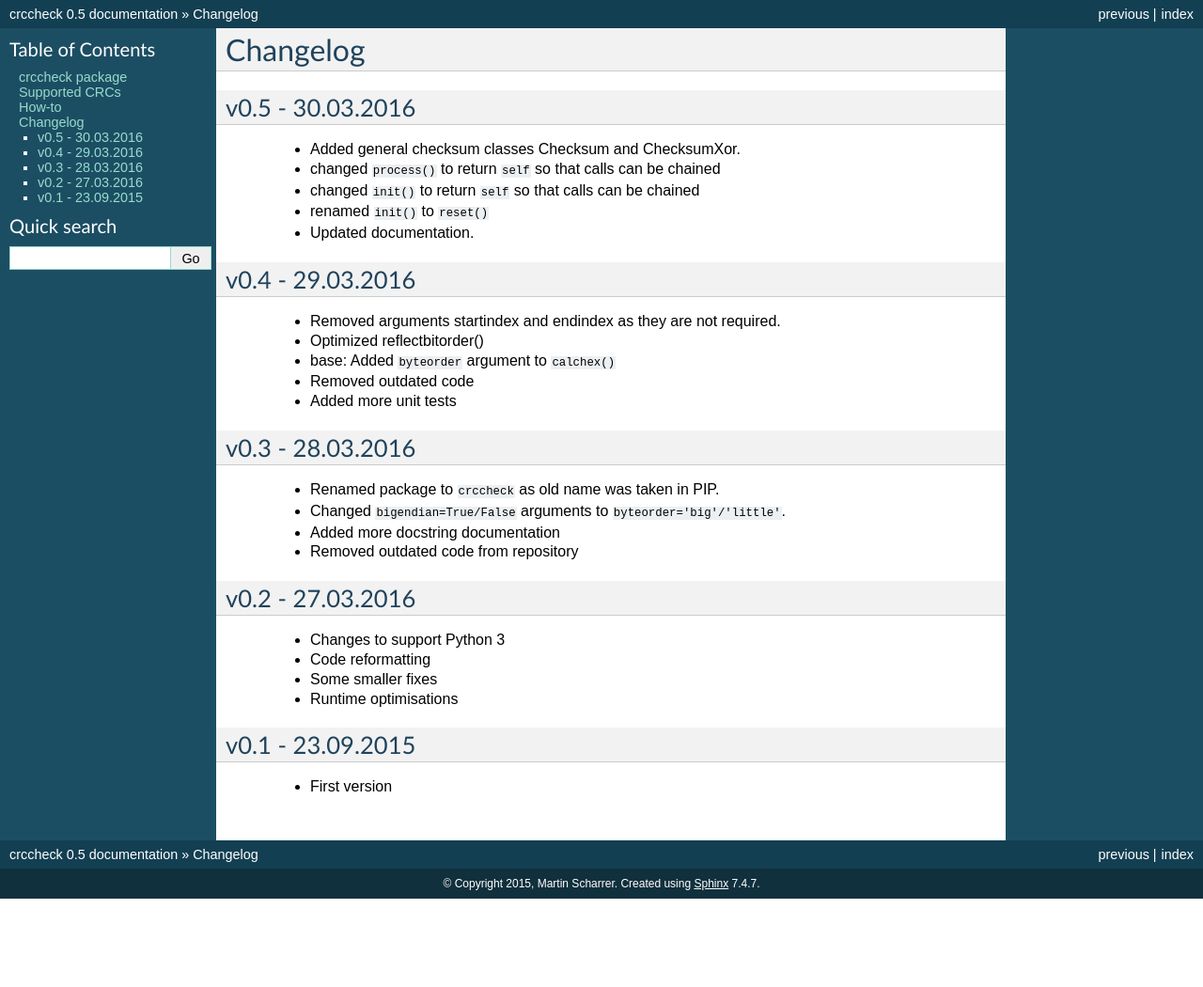
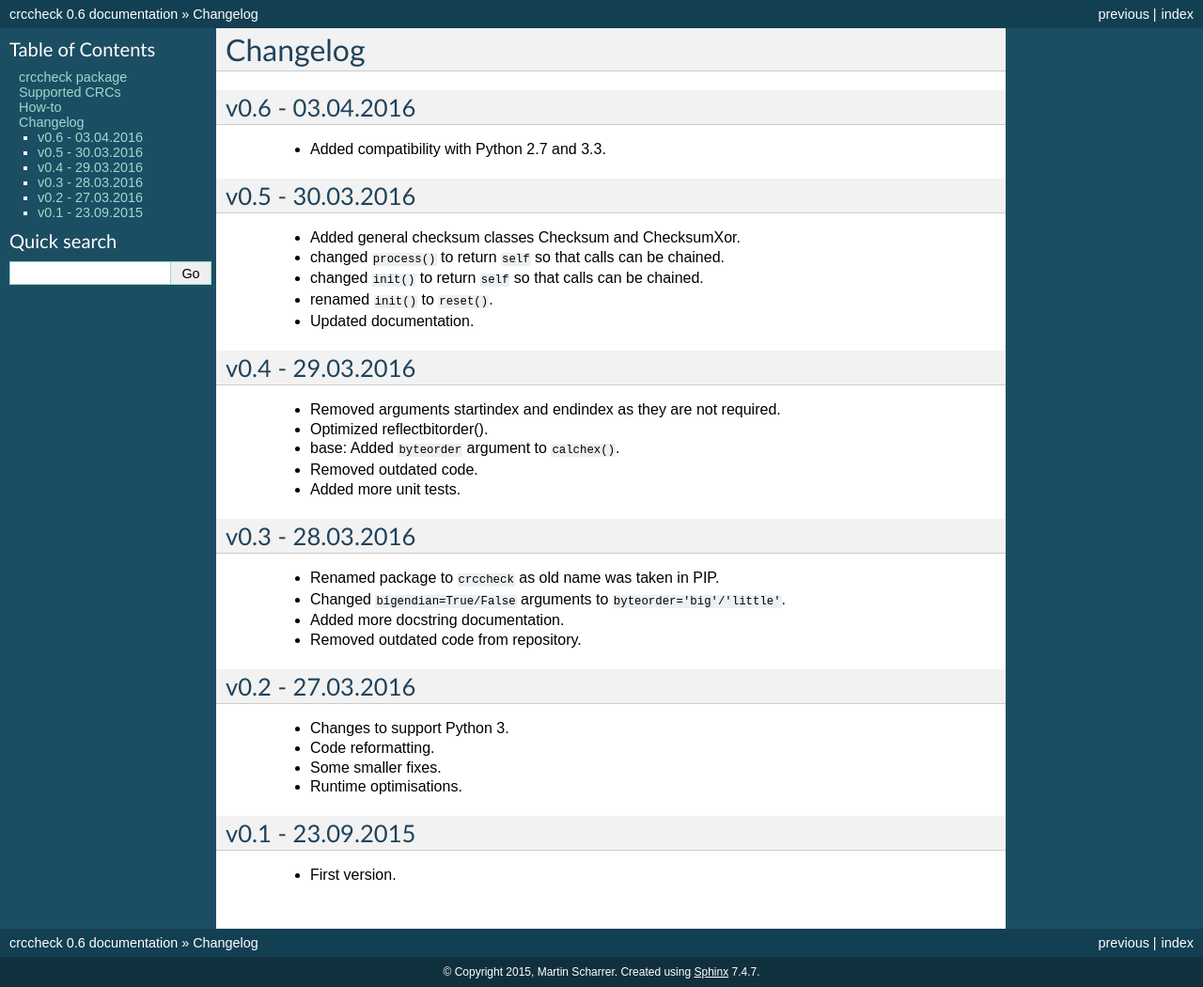
Before and after one commit to MartinScharrer/crccheck, a Sphinx documentation site: the page built from docs/source/changelog.rst, in a window 1280 px wide. Shown: the whole page at 94% size. Built offline with Sphinx 7.4.7, drawn with Linux system fonts in a browser that asks for light colours; before the commit the page ends 956 px from its top, so only the background shows below that.

Commit message:
Updated config files for v0.6 release.

```diff
--- a/docs/source/changelog.rst
+++ b/docs/source/changelog.rst
@@ -2,36 +2,40 @@
 Changelog
 =========
 
+v0.6 - 03.04.2016
+=================
+ * Added compatibility with Python 2.7 and 3.3.
+
 v0.5 - 30.03.2016
 =================
  * Added general checksum classes Checksum and ChecksumXor.
- * changed ``process()`` to return ``self`` so that calls can be chained
- * changed ``init()`` to return ``self`` so that calls can be chained
- * renamed ``init()`` to ``reset()``
+ * changed ``process()`` to return ``self`` so that calls can be chained.
+ * changed ``init()`` to return ``self`` so that calls can be chained.
+ * renamed ``init()`` to ``reset()``.
  * Updated documentation.
 
 v0.4 - 29.03.2016
 =================
  * Removed arguments startindex and endindex as they are not required.
- * Optimized reflectbitorder()
- * base: Added ``byteorder`` argument to ``calchex()``
- * Removed outdated code
- * Added more unit tests
+ * Optimized reflectbitorder().
+ * base: Added ``byteorder`` argument to ``calchex()``.
+ * Removed outdated code.
+ * Added more unit tests.
 
 v0.3 - 28.03.2016
 =================
  * Renamed package to ``crccheck`` as old name was taken in PIP.
  * Changed ``bigendian=True/False`` arguments to ``byteorder='big'/'little'``.
- * Added more docstring documentation
- * Removed outdated code from repository
+ * Added more docstring documentation.
+ * Removed outdated code from repository.
 
 v0.2 - 27.03.2016
 =================
- * Changes to support Python 3
- * Code reformatting
- * Some smaller fixes
- * Runtime optimisations
+ * Changes to support Python 3.
+ * Code reformatting.
+ * Some smaller fixes.
+ * Runtime optimisations.
 
 v0.1 - 23.09.2015
 =================
- * First version
+ * First version.
--- a/docs/source/conf.py
+++ b/docs/source/conf.py
@@ -62,9 +62,9 @@ author = u'Martin Scharrer'
 # built documents.
 #
 # The short X.Y version.
-version = '0.5'
+version = '0.6'
 # The full version, including alpha/beta/rc tags.
-release = '0.5'
+release = '0.6'
 
 # The language for content autogenerated by Sphinx. Refer to documentation
 # for a list of supported languages.
```
Also changed, not shown: setup.py (+24 -16 lines).
